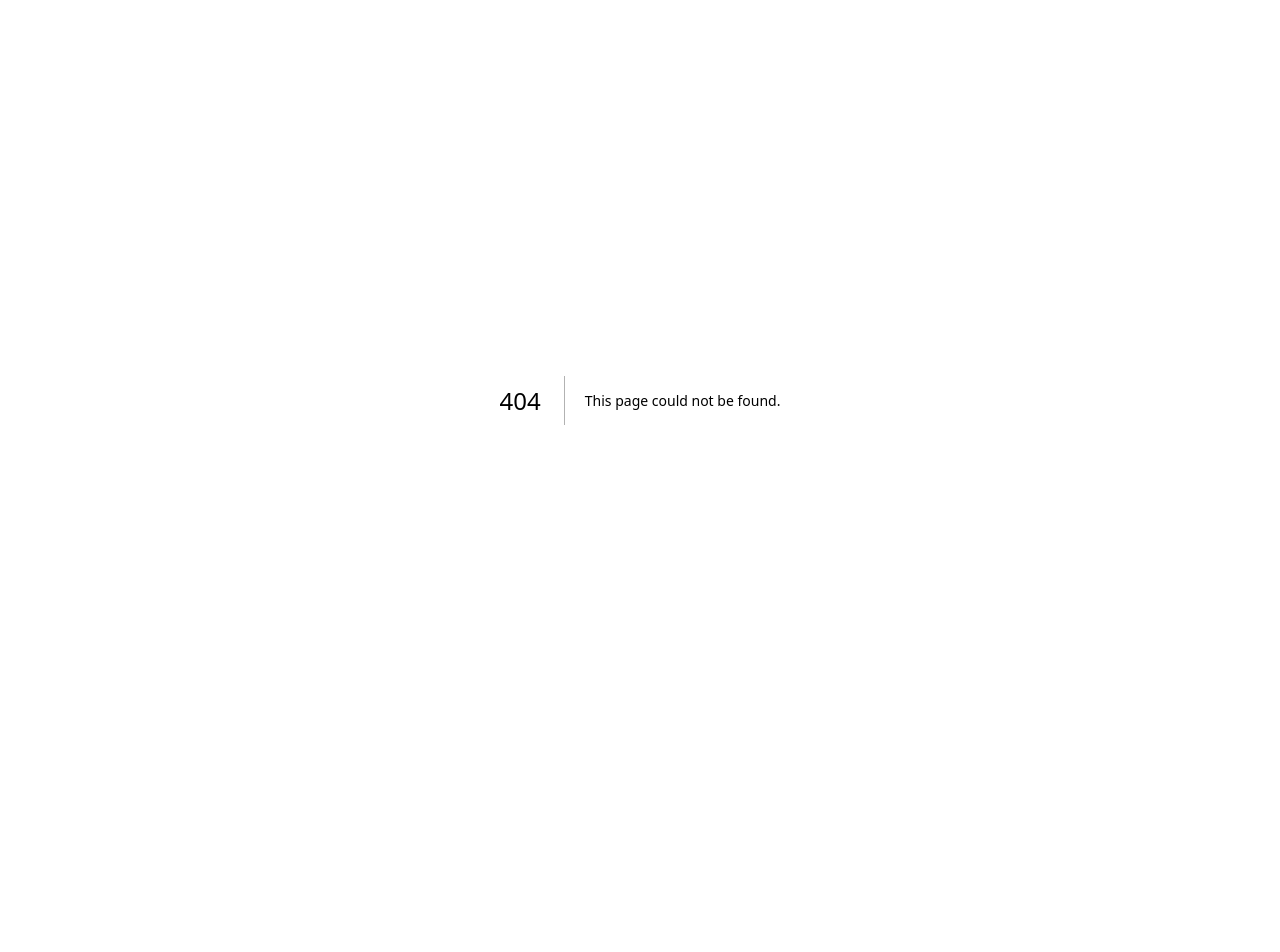
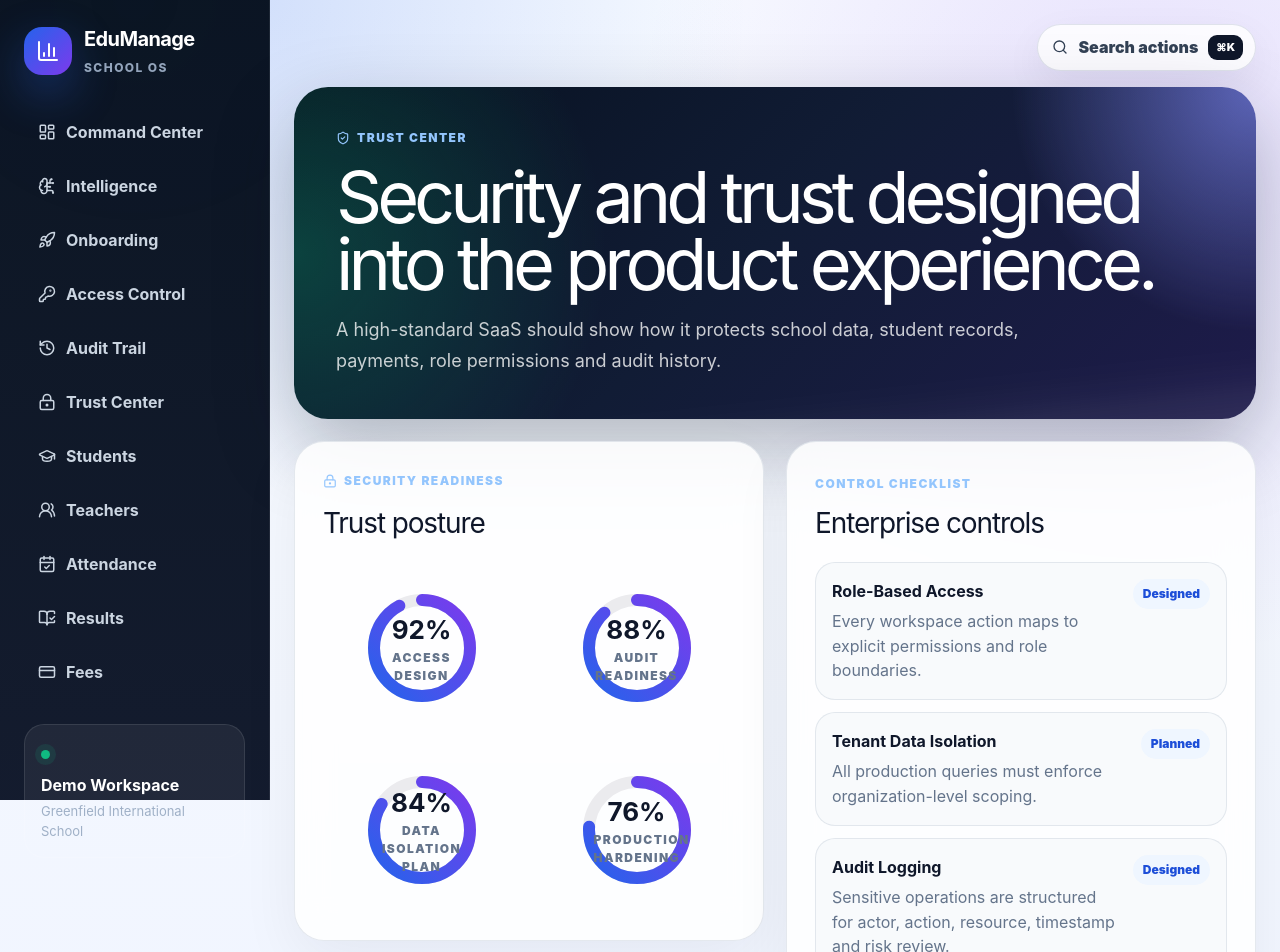
Before and after one commit to basgenix4u/school-management-saas, a Next.js app: page /dashboard/trust in a window 1280 px wide. Before the commit this address had no page. Shown: the top 952 px of the page. Before the commit the page ends 800 px from the top, so only its background shows below. Built offline with nearby package versions, Linux system fonts and the light colour scheme.

Commit message:
Add audit trail and trust center experience

```diff
--- /dev/null
+++ b/app/dashboard/audit/page.tsx
@@ -0,0 +1,31 @@
+import { Activity, AlertTriangle, History, ShieldCheck } from "lucide-react";
+import { auditEvents } from "@/lib/audit-data";
+
+export default function AuditPage() {
+  return (
+    <div className="premium-dashboard">
+      <section className="card-aurora intelligence-hero">
+        <span className="premium-kicker"><History size={14} /> Audit Trail</span>
+        <h1>Every sensitive school action should be traceable.</h1>
+        <p>Enterprise-grade school software needs visibility over results, payments, attendance, user access and system intelligence events.</p>
+      </section>
+
+      <section className="premium-metrics">
+        <article className="premium-metric tone-blue"><div className="metric-icon"><Activity /></div><span>Events Today</span><strong>1,842</strong><small>+18%</small><p>All dashboard, finance, academic and portal actions.</p></article>
+        <article className="premium-metric tone-amber"><div className="metric-icon"><AlertTriangle /></div><span>Review Queue</span><strong>12</strong><small>4 urgent</small><p>Actions that require principal or owner review.</p></article>
+        <article className="premium-metric tone-emerald"><div className="metric-icon"><ShieldCheck /></div><span>Policy Pass Rate</span><strong>98%</strong><small>healthy</small><p>Role and workspace boundaries are being respected.</p></article>
+        <article className="premium-metric tone-violet"><div className="metric-icon"><History /></div><span>Retention</span><strong>365d</strong><small>planned</small><p>Recommended audit retention for school operations.</p></article>
+      </section>
+
+      <section className="card premium-panel">
+        <div className="panel-header compact"><div><span className="premium-kicker">Live Audit Feed</span><h2>Recent sensitive events</h2></div></div>
+        <div className="audit-table-wrap">
+          <table className="table premium-table">
+            <thead><tr><th>ID</th><th>Actor</th><th>Role</th><th>Action</th><th>Resource</th><th>Time</th><th>Risk</th></tr></thead>
+            <tbody>{auditEvents.map((event) => <tr key={event.id}><td>{event.id}</td><td>{event.actor}</td><td>{event.role}</td><td>{event.action}</td><td>{event.resource}</td><td>{event.time}</td><td><span className={`status ${event.risk === "High" ? "bad" : event.risk === "Medium" ? "warn" : "good"}`}>{event.risk}</span></td></tr>)}</tbody>
+          </table>
+        </div>
+      </section>
+    </div>
+  );
+}
--- /dev/null
+++ b/app/dashboard/trust/page.tsx
@@ -0,0 +1,38 @@
+import { LockKeyhole, ShieldCheck } from "lucide-react";
+import { securityScores, trustControls } from "@/lib/audit-data";
+import { RadialScore } from "@/components/premium/RadialScore";
+
+export default function TrustPage() {
+  return (
+    <div className="premium-dashboard">
+      <section className="card-aurora intelligence-hero">
+        <span className="premium-kicker"><ShieldCheck size={14} /> Trust Center</span>
+        <h1>Security and trust designed into the product experience.</h1>
+        <p>A high-standard SaaS should show how it protects school data, student records, payments, role permissions and audit history.</p>
+      </section>
+
+      <section className="premium-grid-2 align-start">
+        <div className="card premium-panel trust-score-panel">
+          <span className="premium-kicker"><LockKeyhole size={14} /> Security Readiness</span>
+          <h2>Trust posture</h2>
+          <div className="trust-scores">
+            {securityScores.map((item) => <div key={item.label}><RadialScore score={item.score} label={item.label} /></div>)}
+          </div>
+        </div>
+
+        <div className="card premium-panel">
+          <span className="premium-kicker">Control Checklist</span>
+          <h2>Enterprise controls</h2>
+          <div className="trust-list">
+            {trustControls.map((control) => (
+              <article key={control.title}>
+                <div><strong>{control.title}</strong><p>{control.detail}</p></div>
+                <span>{control.status}</span>
+              </article>
+            ))}
+          </div>
+        </div>
+      </section>
+    </div>
+  );
+}
--- a/app/globals.css
+++ b/app/globals.css
@@ -295,3 +295,16 @@ kbd { font-family: inherit; border-radius: 10px; padding: 6px 9px; background: #
   .login-shell { padding: 12px; }
   .role-select-grid { grid-template-columns: 1fr; }
 }
+
+.audit-table-wrap { overflow-x: auto; }
+.premium-table { min-width: 920px; }
+.premium-table td { white-space: nowrap; }
+.trust-list { display: grid; gap: 12px; margin-top: 18px; }
+.trust-list article { display: flex; justify-content: space-between; gap: 16px; padding: 16px; border-radius: 20px; border: 1px solid rgba(148,163,184,.22); background: #f8fafc; }
+.trust-list strong { display: block; }
+.trust-list p { margin: 6px 0 0; color: #64748b; line-height: 1.55; }
+.trust-list span { align-self: start; border-radius: 999px; background: #eff6ff; color: #1d4ed8; padding: 6px 10px; font-size: 12px; font-weight: 950; white-space: nowrap; }
+.trust-scores { display: grid; grid-template-columns: repeat(2,minmax(0,1fr)); gap: 18px; margin-top: 22px; }
+.trust-score-panel .radial-center span { color: #64748b; max-width: 86px; margin: 0 auto; }
+.trust-score-panel .radial-center strong { color: #0f172a; }
+@media (max-width: 620px) { .trust-scores { grid-template-columns: 1fr; } .trust-list article { flex-direction: column; } }
--- a/components/DashboardLayout.tsx
+++ b/components/DashboardLayout.tsx
@@ -1,12 +1,14 @@
 import Link from "next/link";
 import { CommandPalette } from "@/components/premium/CommandPalette";
-import { BarChart3, BookOpenCheck, BrainCircuit, CalendarCheck, KeyRound, CreditCard, GraduationCap, LayoutDashboard, Rocket, UsersRound } from "lucide-react";
+import { BarChart3, BookOpenCheck, BrainCircuit, CalendarCheck, KeyRound, CreditCard, GraduationCap, History, LayoutDashboard, LockKeyhole, Rocket, UsersRound } from "lucide-react";
 
 const nav = [
   { href: "/dashboard", label: "Command Center", icon: LayoutDashboard },
   { href: "/dashboard/intelligence", label: "Intelligence", icon: BrainCircuit },
   { href: "/dashboard/onboarding", label: "Onboarding", icon: Rocket },
   { href: "/dashboard/access", label: "Access Control", icon: KeyRound },
+  { href: "/dashboard/audit", label: "Audit Trail", icon: History },
+  { href: "/dashboard/trust", label: "Trust Center", icon: LockKeyhole },
   { href: "/dashboard/students", label: "Students", icon: GraduationCap },
   { href: "/dashboard/teachers", label: "Teachers", icon: UsersRound },
   { href: "/dashboard/attendance", label: "Attendance", icon: CalendarCheck },
--- a/components/premium/CommandPalette.tsx
+++ b/components/premium/CommandPalette.tsx
@@ -2,17 +2,19 @@
 
 import { useEffect, useMemo, useState } from "react";
 import Link from "next/link";
-import { BrainCircuit, CalendarCheck, CreditCard, GraduationCap, KeyRound, LayoutDashboard, Rocket, Search, UsersRound, X } from "lucide-react";
+import { BrainCircuit, CalendarCheck, CreditCard, GraduationCap, History, KeyRound, LayoutDashboard, LockKeyhole, Rocket, Search, UsersRound, X } from "lucide-react";
 
 const actions = [
   { href: "/dashboard", title: "Open Command Center", hint: "Executive overview", icon: LayoutDashboard, tags: "home overview dashboard health" },
   { href: "/dashboard/intelligence", title: "Open Intelligence Center", hint: "AI-style insights and decision queue", icon: BrainCircuit, tags: "ai insights risk signals copilot" },
   { href: "/dashboard/onboarding", title: "Launch School Workspace", hint: "Workspace setup checklist", icon: Rocket, tags: "setup onboarding launch school" },
   { href: "/dashboard/access", title: "Open Access Control", hint: "Roles, permissions and RBAC matrix", icon: KeyRound, tags: "auth access roles rbac permissions" },
-  { href: "/dashboard/students", title: "Manage Students", hint: "Enrollment and guardian records", icon: GraduationCap, tags: "student enrollment guardians" },
+  { href: "/dashboard/audit", title: "Open Audit Trail", hint: "Trace sensitive actions and risk events", icon: History, tags: "audit logs security events" },
+  { href: "/dashboard/trust", title: "Open Trust Center", hint: "Security controls and readiness", icon: LockKeyhole, tags: "trust security compliance privacy" },
+  { href: "/dashboard/students", title: "Manage Students", hint: "Enrollment and guardian records", icon: GraduationCap, History, tags: "student enrollment guardians" },
   { href: "/dashboard/teachers", title: "Manage Teachers", hint: "Staff, subjects and classes", icon: UsersRound, tags: "teacher staff subject" },
   { href: "/dashboard/attendance", title: "View Attendance", hint: "Daily attendance overview", icon: CalendarCheck, tags: "attendance class register" },
-  { href: "/dashboard/results", title: "Publish Results", hint: "Scores and report cards", icon: GraduationCap, tags: "result scores report card" },
+  { href: "/dashboard/results", title: "Publish Results", hint: "Scores and report cards", icon: GraduationCap, History, tags: "result scores report card" },
   { href: "/dashboard/fees", title: "Open Fees & Invoices", hint: "Payments, invoices and balances", icon: CreditCard, tags: "fees payment invoices finance" },
 ];
 
--- /dev/null
+++ b/lib/audit-data.ts
@@ -0,0 +1,24 @@
+export const auditEvents = [
+  { id: "AUD-9001", actor: "Mrs. Grace Adams", role: "Teacher", action: "Updated Mathematics CA scores", resource: "SS2 Science", time: "2 min ago", risk: "Low" },
+  { id: "AUD-9002", actor: "Mr. Daniel Okafor", role: "Accountant", action: "Reconciled partial payment", resource: "INV-2026-002", time: "14 min ago", risk: "Medium" },
+  { id: "AUD-9003", actor: "Principal Office", role: "Principal", action: "Approved result publication", resource: "JSS3 Gold", time: "31 min ago", risk: "Medium" },
+  { id: "AUD-9004", actor: "System Intelligence", role: "Automation", action: "Flagged attendance anomaly", resource: "SS2 Science", time: "45 min ago", risk: "High" },
+  { id: "AUD-9005", actor: "Parent Portal", role: "Parent", action: "Downloaded report card", resource: "Amina Yusuf", time: "1 hr ago", risk: "Low" },
+  { id: "AUD-9006", actor: "School Owner", role: "Owner", action: "Viewed finance forecast", resource: "Executive Dashboard", time: "2 hrs ago", risk: "Low" },
+];
+
+export const trustControls = [
+  { title: "Role-Based Access", status: "Designed", detail: "Every workspace action maps to explicit permissions and role boundaries." },
+  { title: "Tenant Data Isolation", status: "Planned", detail: "All production queries must enforce organization-level scoping." },
+  { title: "Audit Logging", status: "Designed", detail: "Sensitive operations are structured for actor, action, resource, timestamp and risk review." },
+  { title: "Secure Secrets", status: "Required", detail: "Production keys must live only in environment variables and deployment secrets." },
+  { title: "Payment Safety", status: "Planned", detail: "Fee reconciliation should verify payment references server-side." },
+  { title: "Student Data Protection", status: "Required", detail: "Student records require strict access checks and privacy-first UX." },
+];
+
+export const securityScores = [
+  { label: "Access Design", score: 92 },
+  { label: "Audit Readiness", score: 88 },
+  { label: "Data Isolation Plan", score: 84 },
+  { label: "Production Hardening", score: 76 },
+];
```
Also changed, not shown: 1 other file (tests, documents, lock files or other folders).
